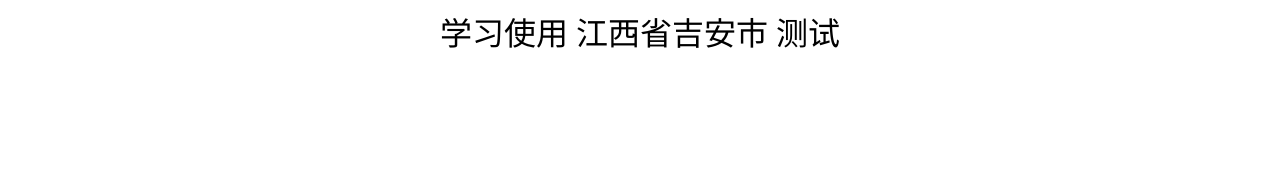
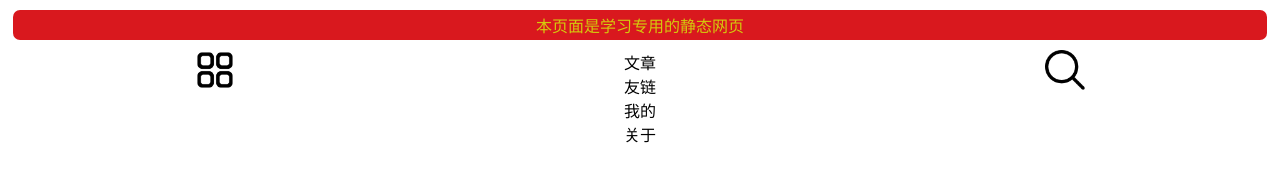
Before and after one commit to yunigongshang/github.io, a plain HTML site: page index.html in a window 1280 px wide. Drawn offline with Linux system fonts and the light colour scheme.

Commit message:
new file:   css/index.css 	modified:   index.html 	new file:   "ui/\346\220\234\347\264\242\345\260\217.png" 	new file:   "ui/\350\217\234\345\215\225.png"

```diff
--- /dev/null
+++ b/css/index.css
@@ -0,0 +1,32 @@
+
+*{
+    margin: 0 auto;
+    padding: 0;
+}
+a{
+    text-decoration: none; /* 去除默认的下划线 */
+    outline: none; /* 去除旧版浏览器的点击后的外虚线框 */
+    color: #000; /* 去除默认的颜色和点击后变化的颜色 */
+}
+.nav{
+    text-align: center;
+    margin-top: 10px;
+}
+.nav_hend{
+    width: 98%;
+    height: 30px;
+    background-color: rgb(217, 24, 30);
+    border-radius: 7px;
+}
+.nav_hend p{
+    padding-top: 3px;
+    color: #d4ca0d;
+}
+.nav_and_cai{
+    /* background-color: #0000ff; */
+    width: 40px;
+}
+.nav_and{
+    margin-top: 10px;
+    display: flex;
+}
--- a/index.html
+++ b/index.html
@@ -3,19 +3,39 @@
 <head>
     <meta charset="UTF-8">
     <meta name="viewport" content="width=device-width, initial-scale=1.0">
-    <title>李某学习专用</title>
+    <title>index</title>
+    <link rel="stylesheet" href="./css/index.css">
 <style>
-.nav{
-    text-align: center;
-    font-size: 32px;
-}
+
 </style>
 </head>
 <body>
     <div class="nav">
-        学习使用
-        江西省吉安市
-        测试
+        <div class="nav_hend">
+            <p>本页面是学习专用的静态网页</p>
+        </div>
+        <div class="nav_and">
+            <div class="nav_and_one">
+                <img class="nav_and_cai" src="./ui/菜单.png" alt="菜单">
+            </div>
+            <div>
+                <div>
+                    <a href="">文章</a>
+                </div>
+                <div>
+                    <a href="">友链</a>
+                </div>
+                <div>
+                    <a href="">我的</a>
+                </div>
+                <div>
+                    <a href="">关于</a>
+                </div>
+            </div>
+            <div>
+                <img class="nav_and_cai" src="./ui/搜索小.png" alt="">
+            </div>
+        </div>
     </div>
 </body>
 </html>
```
Also changed, not shown: ui/搜索小.png (added), ui/菜单.png (added).
